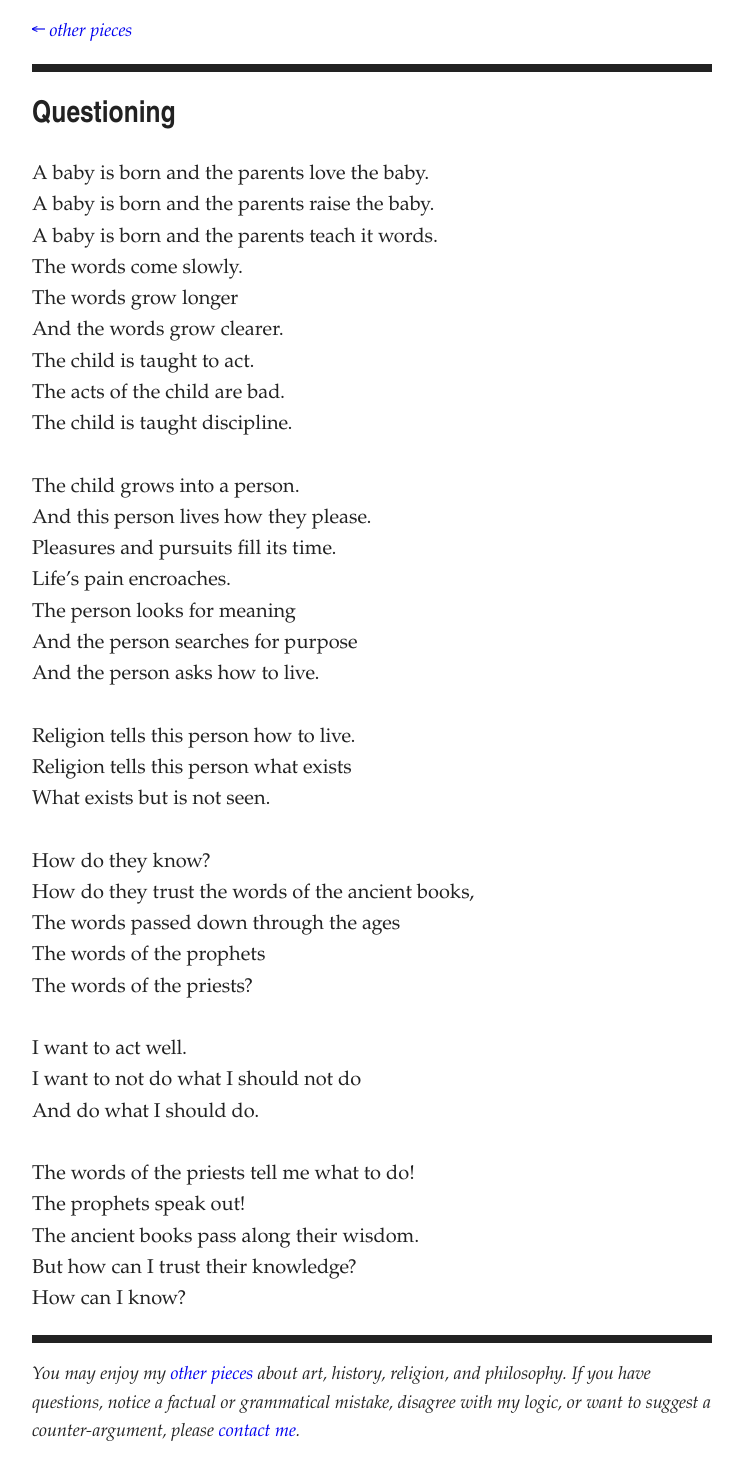
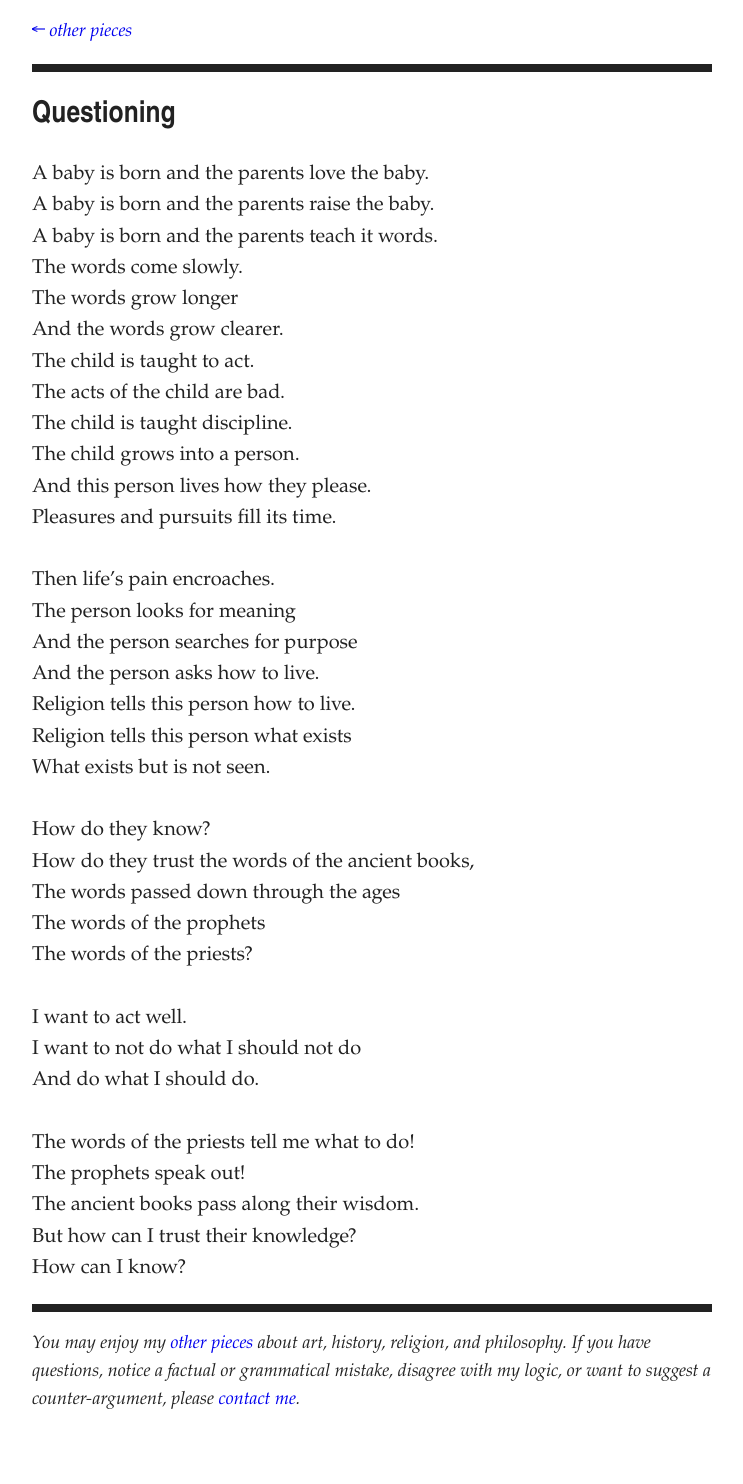
Before and after one commit to artsandmetaphysics/goodlifeodyssey, a Jekyll site: the page built from _documents/questioning-poem.md, in a window 1280 px wide. Shown: the whole page, without its empty margins (268-1011 px from the left). Built offline with Jekyll 4.4.1, drawn with Linux system fonts in a browser that asks for light colours; after the commit the page ends 1453 px from its top, so only the background shows below that.

Commit message:
Adjust line splits

```diff
--- a/_documents/questioning-poem.md
+++ b/_documents/questioning-poem.md
@@ -17,15 +17,14 @@ And the words grow clearer.<br>
 The child is taught to act.<br>
 The acts of the child are bad.<br>
 The child is taught discipline.<br>
-<br>
 The child grows into a person.<br>
 And this person lives how they please.<br>
 Pleasures and pursuits fill its time.<br>
-Life’s pain encroaches.<br>
+<br>
+Then life’s pain encroaches.<br>
 The person looks for meaning<br>
 And the person searches for purpose<br>
 And the person asks how to live.<br>
-<br>
 Religion tells this person how to live.<br>
 Religion tells this person what exists<br>
 What exists but is not seen.<br>
```
Also changed, not shown: documents/questioning-poem.md (+2 -3 lines).
